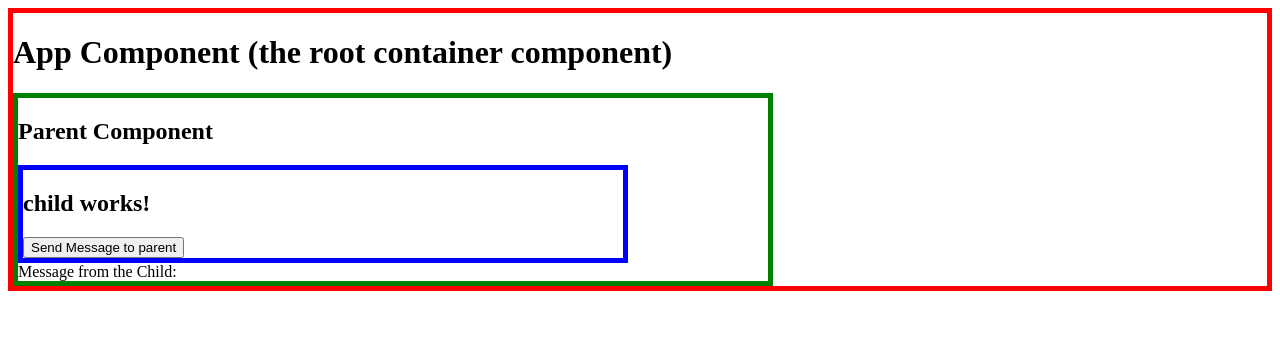
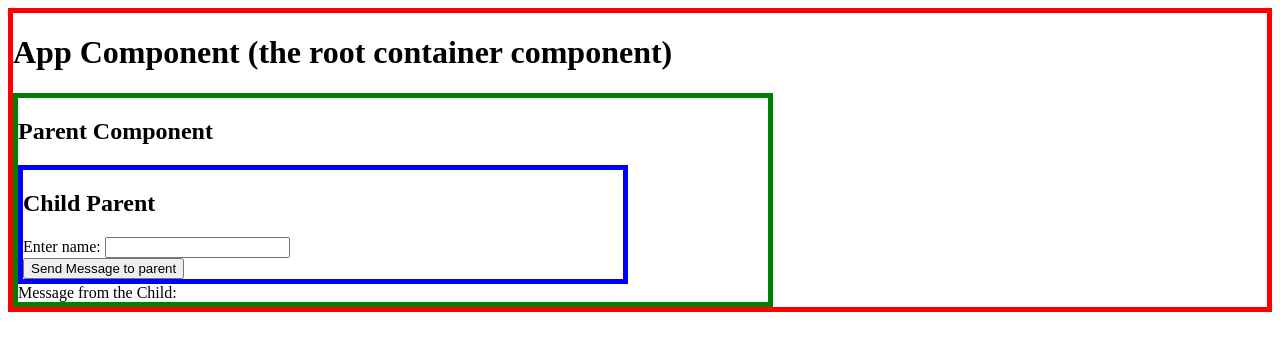
Before and after one commit to jackofalltradesprogrammer/Angular, an Angular app: page / in a window 1280 px wide. Shown: the top 350 px of the page. Built offline with nearby package versions, Linux system fonts and the light colour scheme.

Commit message:
Passing data from parent to child - using event emitter part 2 - use of a method and input box

```diff
--- a/src/app/child/child.component.html
+++ b/src/app/child/child.component.html
@@ -1,6 +1,8 @@
 <div style="border: 5px solid blue; width:600px">
   <h2>
-    child works!
+    Child Parent
   </h2>
+
+  Enter name: <input type=text [(ngModel)]='txt1'> <br>
   <button (click)='onChange()'>Send Message to parent </button>
 </div>
--- a/src/app/child/child.component.ts
+++ b/src/app/child/child.component.ts
@@ -9,9 +9,9 @@
 })
 export class ChildComponent implements OnInit {
   childEvent1 = new EventEmitter<string>();
-
+  txt1: string;
   onChange(){
-    this.childEvent1.emit("Hello from Child");
+    this.childEvent1.emit(this.txt1);
   }
 
   receivedDataFromParent:string;
--- a/src/app/parent/parent.component.html
+++ b/src/app/parent/parent.component.html
@@ -3,7 +3,7 @@
   <h2>Parent Component</h2>
   <!-- <app-child [receivedDataFromParent]='getParentData()'> -->
   <app-child
-    (childEvent1)='msg=$event'
+    (childEvent1)='getData($event)'
   >
   </app-child>
     Message from the Child: {{msg}}
--- a/src/app/parent/parent.component.ts
+++ b/src/app/parent/parent.component.ts
@@ -7,8 +7,8 @@
 })
 export class ParentComponent implements OnInit {
   msg:string='';
-  getParentData(){
-    return "Hello from parent";
+  getData(value){
+    this.msg =  "Hello " + value + " good morning!";
   }
 
   constructor() {
```
